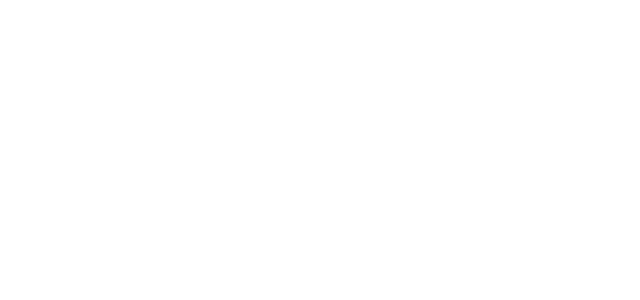
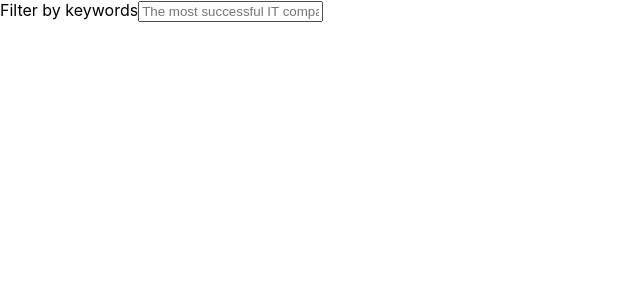
Before and after one commit to InnaForkert/codebridge-test, a React (Create React App) app: page / in a window 1280 px wide. Shown: the top 300 px of the page, without its empty margins (0-640 px from the left). Built offline with nearby package versions, Linux system fonts and the light colour scheme.

Commit message:
add: filter form

```diff
--- a/src/App.tsx
+++ b/src/App.tsx
@@ -3,14 +3,14 @@
 import { Route, Routes } from "react-router";
 
 const Home = lazy(() => import("./pages/Home"));
-const Article = lazy(() => import("./pages/Article"));
+const ArticlePage = lazy(() => import("./pages/ArticlePage"));
 
 function App() {
   return (
     <Suspense>
       <Routes>
         <Route path="/" element={<Home />} />
-        <Route path="/atricles/:articleId" element={<Article />} />
+        <Route path="/atricles/:articleId" element={<ArticlePage />} />
       </Routes>
     </Suspense>
   );
--- /dev/null
+++ b/src/components/Articles.tsx
@@ -0,0 +1,5 @@
+function Articles() {
+  return <></>;
+}
+
+export default Articles;
--- /dev/null
+++ b/src/components/FilterForm.tsx
@@ -0,0 +1,25 @@
+import { setFilter } from "../state/features/filter";
+import { useAppDispatch, useAppSelector } from "../state/utils/hooks";
+
+function FilterForm() {
+  const dispatch = useAppDispatch();
+  const filterValue = useAppSelector((state) => state.filter);
+
+  function handleInput(e: React.ChangeEvent<HTMLInputElement>) {
+    dispatch(setFilter(e.target.value));
+  }
+
+  return (
+    <label>
+      Filter by keywords
+      <input
+        type="text"
+        placeholder="The most successful IT companies in 2020"
+        onChange={(e) => handleInput(e)}
+        value={filterValue}
+      />
+    </label>
+  );
+}
+
+export default FilterForm;
--- a/src/index.tsx
+++ b/src/index.tsx
@@ -12,7 +12,9 @@
 root.render(
   <React.StrictMode>
     <Provider store={store}>
-      <BrowserRouter basename="codebridge-test">
+      <BrowserRouter
+      // basename="codebridge-test"
+      >
         <App />
       </BrowserRouter>
     </Provider>
--- /dev/null
+++ b/src/interfaces/interfaces.tsx
@@ -0,0 +1,4 @@
+export interface Store {
+  filter: string;
+  articles: [];
+}
--- /dev/null
+++ b/src/pages/ArticlePage.tsx
@@ -0,0 +1,5 @@
+function Article() {
+  return <></>;
+}
+
+export default Article;
--- a/src/pages/Home.tsx
+++ b/src/pages/Home.tsx
@@ -1,5 +1,13 @@
+import Articles from "../components/Articles";
+import FilterForm from "../components/FilterForm";
+
 function Home() {
-  return <></>;
+  return (
+    <>
+      <FilterForm />
+      <Articles />
+    </>
+  );
 }
 
 export default Home;
--- a/src/state/features/articles.ts
+++ b/src/state/features/articles.ts
@@ -9,5 +9,3 @@
 export const {} = articlesSlice.actions;
 
 export const articlesReducer = articlesSlice.reducer;
-
-// export const getarticles = (state) => state.articles;
--- a/src/state/features/filter.ts
+++ b/src/state/features/filter.ts
@@ -13,5 +13,3 @@
 export const { setFilter } = filterSlice.actions;
 
 export const filterReducer = filterSlice.reducer;
-
-// export const getFilter = (store) => store.filter;
--- a/src/state/utils/getArticles.ts
+++ b/src/state/utils/getArticles.ts
@@ -1,7 +1,7 @@
 import axios from "axios";
 import { createAsyncThunk } from "@reduxjs/toolkit";
 
-export const fetchWeather = createAsyncThunk(
+export const fetchArticles = createAsyncThunk(
   "articles/fetch",
   async (_, thunkAPI) => {
     try {
```
Also changed, not shown: src/components/Article.tsx (renamed from src/pages/Article.tsx).
